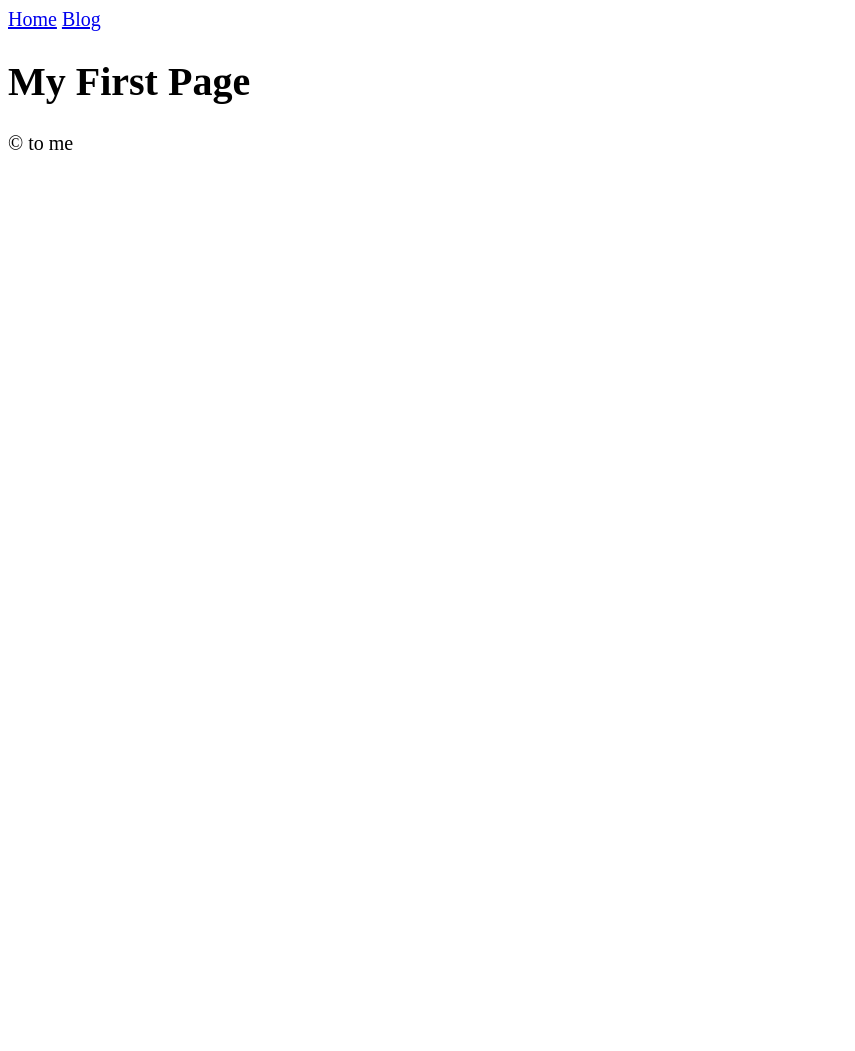
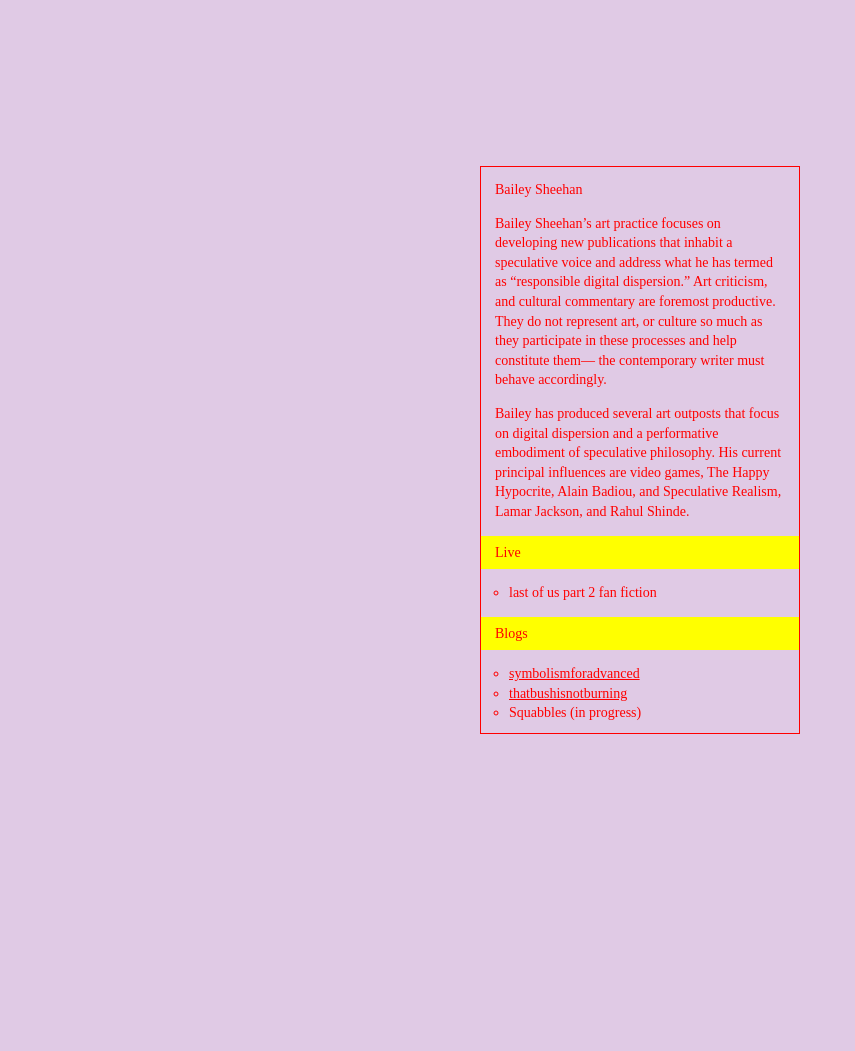
Before and after one commit to rahulshinde/bailey_site, a Jekyll site: the page built from index.md, in a window 1280 px wide. Shown: the whole page, without its empty margins (0-855 px from the left). Built offline with Jekyll 4.4.1, drawn with Linux system fonts in a browser that asks for light colours; before the commit the page ends 900 px from its top, so only the background shows below that.

Commit message:
adding in initial content + desktop styling

```diff
--- a/_config.yml
+++ b/_config.yml
@@ -29,6 +29,8 @@ url: "" # the base hostname & protocol for your site, e.g. http://example.com
 twitter_username: jekyllrb
 github_username:  jekyll
 
+sass:
+    sass_dir: _sass
 
 # Exclude from processing.
 # The following items will not be processed, by default.
--- a/_layouts/default.html
+++ b/_layouts/default.html
@@ -2,20 +2,13 @@
 <html lang="en">
   <head>
     <meta charset="utf-8">
+    <meta name="viewport" content="width=device-width, initial-scale=1">
     <title>{{ page.title }}</title>
     <link rel="stylesheet" href="/css/main.css">
   </head>
   <body>
-    <nav>
-      <a href="/">Home</a>
-      <a href="/blog/">Blog</a>
-    </nav>
-    <h1>{{ page.title }}</h1>
     <section>
       {{ content }}
     </section>
-    <footer>
-      &copy; to me
-    </footer>
   </body>
 </html>
--- /dev/null
+++ b/_sass/reset.scss
@@ -0,0 +1,48 @@
+/* http://meyerweb.com/eric/tools/css/reset/
+   v2.0 | 20110126
+   License: none (public domain)
+*/
+
+html, body, div, span, applet, object, iframe,
+h1, h2, h3, h4, h5, h6, p, blockquote, pre,
+a, abbr, acronym, address, big, cite, code,
+del, dfn, em, img, ins, kbd, q, s, samp,
+small, strike, strong, sub, sup, tt, var,
+b, u, i, center,
+dl, dt, dd, ol, ul, li,
+fieldset, form, label, legend,
+table, caption, tbody, tfoot, thead, tr, th, td,
+article, aside, canvas, details, embed,
+figure, figcaption, footer, header, hgroup,
+menu, nav, output, ruby, section, summary,
+time, mark, audio, video {
+  margin: 0;
+  padding: 0;
+  border: 0;
+  font-size: 100%;
+  font: inherit;
+  vertical-align: baseline;
+}
+/* HTML5 display-role reset for older browsers */
+article, aside, details, figcaption, figure,
+footer, header, hgroup, menu, nav, section {
+  display: block;
+}
+body {
+  line-height: 1;
+}
+ol, ul {
+  list-style: none;
+}
+blockquote, q {
+  quotes: none;
+}
+blockquote:before, blockquote:after,
+q:before, q:after {
+  content: '';
+  content: none;
+}
+table {
+  border-collapse: collapse;
+  border-spacing: 0;
+}
--- /dev/null
+++ b/_sass/shared.scss
@@ -0,0 +1,7 @@
+$background: #e0cae5;
+$text: #f00;
+
+$h2_background: #ff0;
+
+$line_height: 1.4;
+$page_padding: 1rem;
--- a/css/main.scss
+++ b/css/main.scss
@@ -3,6 +3,64 @@
 
 // start content
 
+@import 'shared';
+@import 'reset';
+
 body, html{
-  font-size: 20px;
+  font-size: 14px;
+  background: $background;
+  color: $text;
+  font-family: 'OpenDyslexic';
+  font-weight: 400;
 }
+
+body{
+  margin: calc((100vh - 568px)/2) calc((100% - 320px)/2);
+  padding: $page_padding $page_padding 0 $page_padding;
+  box-sizing: border-box;
+  border-left: 1px solid;
+  border-right: 1px solid;
+  line-height: $line_height;
+  &:after,
+  &:before{
+    content: '';
+    position: fixed;
+    height: calc((100vh - 568px)/2);
+    left: calc((100% - 320px)/2);
+    right: calc((100% - 320px)/2);
+    background: $background;
+  }
+  &:before{
+    top: 0;
+    border-bottom: 1px solid;
+  }
+  &:after{
+    bottom: 0;
+    border-top: 1px solid;
+  }
+}
+
+h1,
+p{
+  margin-bottom: 1em;
+}
+
+h2{
+  width: calc(100% + #{$page_padding * 2});
+  background-color: $h2_background;
+  margin-left: -$page_padding;
+  padding: $page_padding/2 $page_padding;
+  box-sizing: border-box;
+}
+
+a{
+  color: inherit;
+}
+ul{
+  margin: $page_padding 0;
+}
+
+li{
+  list-style: circle;
+  margin-left: $page_padding;
+}
--- a/index.markdown
+++ /dev/null
@@ -1,6 +0,0 @@
----
-
-title: My First Page
-layout: default
-
----
--- /dev/null
+++ b/index.md
@@ -0,0 +1,27 @@
+---
+
+title: Bailey Sheehan
+layout: default
+
+---
+
+# Bailey Sheehan
+
+Bailey Sheehan’s art practice focuses on developing new publications that inhabit a speculative voice and address what he has termed as “responsible digital dispersion.” Art criticism, and cultural commentary are foremost productive. They do not represent art, or culture so much as they participate in these processes and help constitute them— the contemporary writer must behave accordingly.
+
+Bailey has produced several art outposts that focus on digital dispersion and a performative embodiment of speculative philosophy. His current principal influences are video games, The Happy Hypocrite, Alain Badiou, and Speculative Realism, Lamar Jackson, and Rahul Shinde.
+
+## Live
+* last of us part 2 fan fiction
+
+## Blogs
+* [symbolismforadvanced](http://symbolismforadvanced.com/)
+* [thatbushisnotburning](http://thatbushisnotburning.net/)
+* Squabbles (in progress)
+
+## Stand Alone Essays
+
+## Fan Fiction
+* cyberpunk 2077
+
+## Stream
```
Also changed, not shown: about.markdown (deleted, +0 -18 lines).
